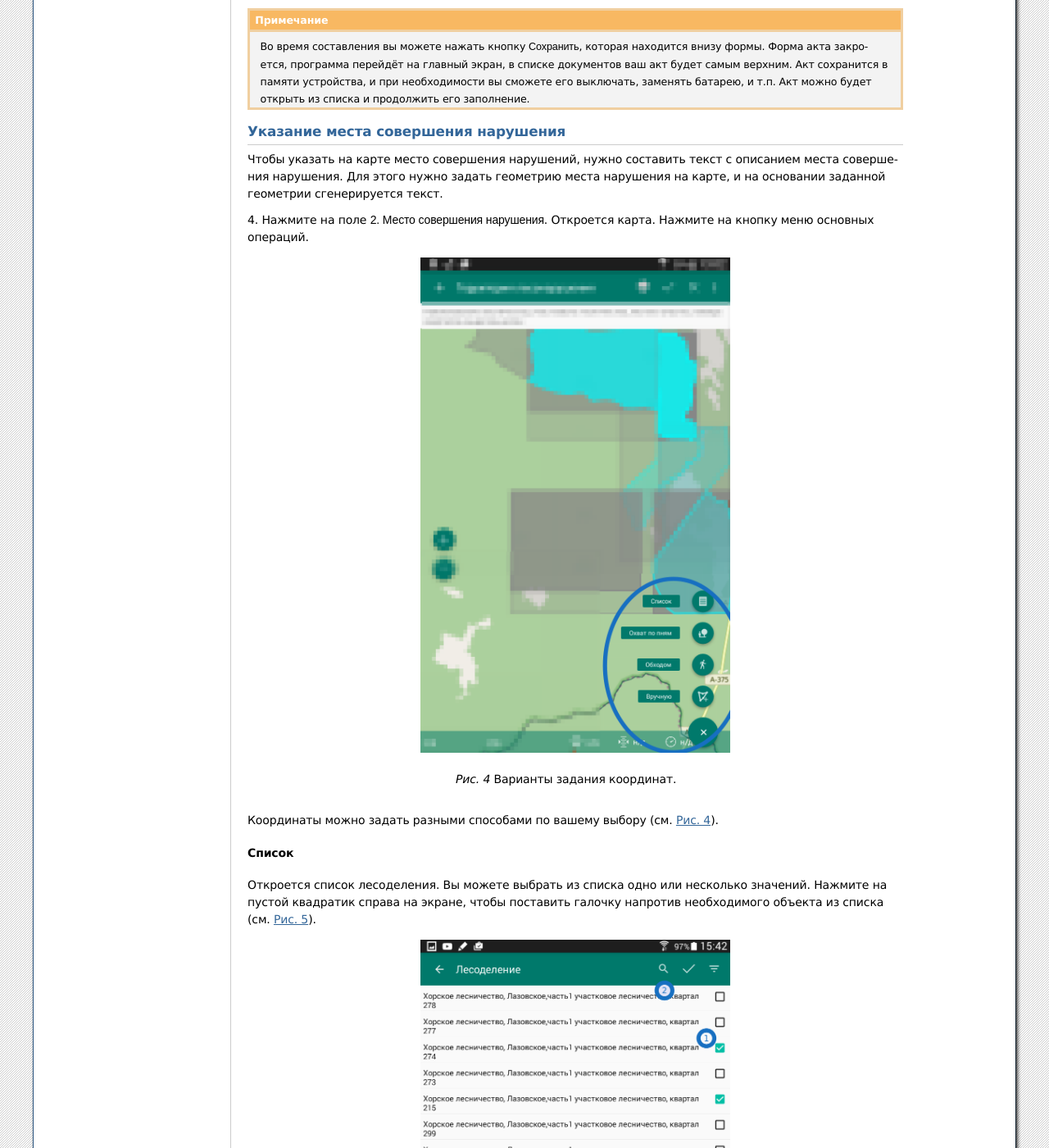
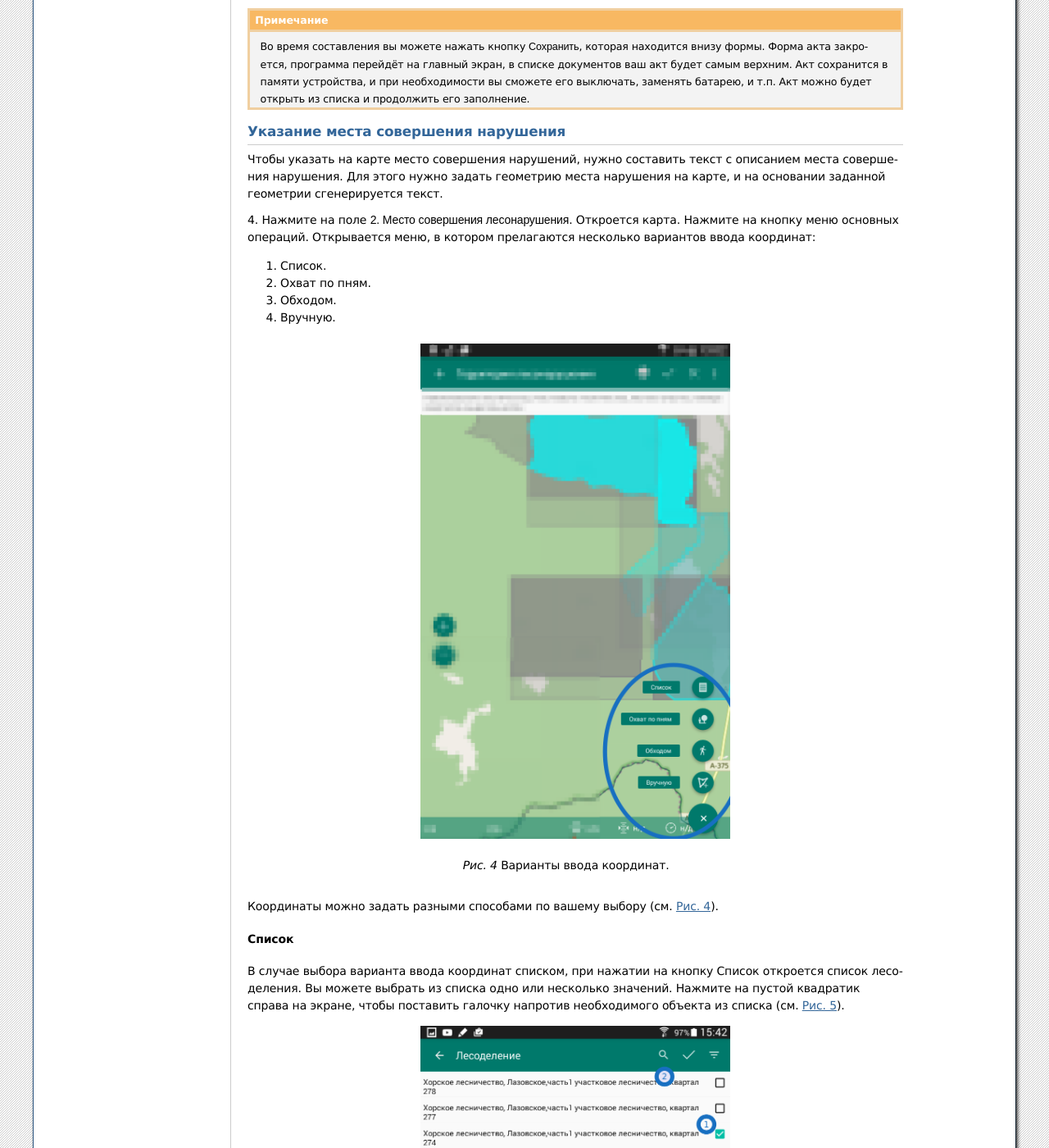
Before and after one commit to nextgis/docs_forestinspector, a Sphinx documentation site: the page built from source/inspector.rst, in a window 1280 px wide and 1400 px high, scrolled down 3093 px. Shown: the whole window at 82% size. Built offline with Sphinx 7.4.7, drawn with Linux system fonts in a browser that asks for light colours; formulas are drawn with MathJax 3; some of the changed text lies outside the part shown.

Commit message:
редактирование

```diff
--- a/source/inspector.rst
+++ b/source/inspector.rst
@@ -86,22 +86,29 @@
 места совершения нарушения. Для этого нужно задать геометрию места нарушения на карте,
 и на основании заданной геометрии сгенерируется текст.
 
-4. Нажмите на поле :guilabel:`2. Место совершения нарушения`. Откроется карта. Нажмите
-на кнопку меню основных операций.
+4. Нажмите на поле :guilabel:`2. Место совершения лесонарушения`. Откроется карта. Нажмите
+на кнопку меню основных операций. Открывается меню, в котором прелагаются несколько
+вариантов ввода координат:
+
+1. Список.
+2. Охват по пням.
+3. Обходом.
+4. Вручную.
 
 .. figure:: _static/fw_modes_add_coordinates.png
    :name: fw_modes_add_coordinates
    :align: center
    :width: 10cm
 
-   Варианты задания координат.
+   Варианты ввода координат.
 
 Координаты можно задать разными способами по вашему выбору (см. :numref:`fw_modes_add_coordinates`).
 
 Список
 """"""""""""""""""""""""""""""""""""""""""""
 
-Откроется список лесоделения. Вы можете выбрать из списка одно или несколько значений.
+В случае выбора варианта ввода координат списком, при нажатии на кнопку Список откроется
+список лесоделения. Вы можете выбрать из списка одно или несколько значений.
 Нажмите на пустой квадратик справа на экране, чтобы поставить галочку напротив необходимого
 объекта из списка (см. :numref:`fw_spisok_lesodelenie`).
 
@@ -126,15 +133,15 @@
 Охват по пням
 """"""""""""""""""""""""""""""""""""""""""""
 
-Эта опция работает, если только к данному акту о лесонарушении уже введена ведомость
+Опция Охват по пням работает, если только к данному акту о лесонарушении уже введена ведомость
 пересчёта. В таком случае вы можете нажать кнопку Охват по пням, и охват возьмётся по пням.
 Но для этого необходимо, чтобы в ведомости пересчёта было несколько разных координат.
 
 Обходом
 """"""""""""""""""""""""""""""""""""""""""""
 
-После нажатия кнопки :guilabel:`Обходом` вы можете обойти пешком или объехать на
-транспортном средстве территорию.
+При выборе варианта ввода координат Обходом, после нажатия кнопки :guilabel:`Обходом`
+вы можете обойти пешком или объехать на транспортном средстве территорию.
 
 .. figure:: _static/fw_vvod_obkhodom_1.png
    :name: fw_vvod_obkhodom_1
@@ -161,8 +168,9 @@
 Вручную
 """"""""""""""""""""""""""""""""""""""""""""
 
-На экране появится карта. Нажмите на вторую иконку на панели инструментов внизу экрана
-(расположение иконок на панели инструментов слева направо) на :numref:`fw_ngmobile_creating_mpolyg_pic`.
+При выборе варианта ввода координат вручную, на экране появится карта. Нажмите на
+вторую иконку на панели инструментов внизу экрана (расположение иконок на панели
+инструментов слева направо) на :numref:`fw_ngmobile_creating_mpolyg_pic`.
 На карте появится новая геометрия, мультиполигон, который будет создан в центре
 экрана. Одна из точек мультиполигона, которую можно перемещать по слою на карте,
 подсвечена красным светом, рядом с этой точкой будет отображена стрелка. Выделение
```
